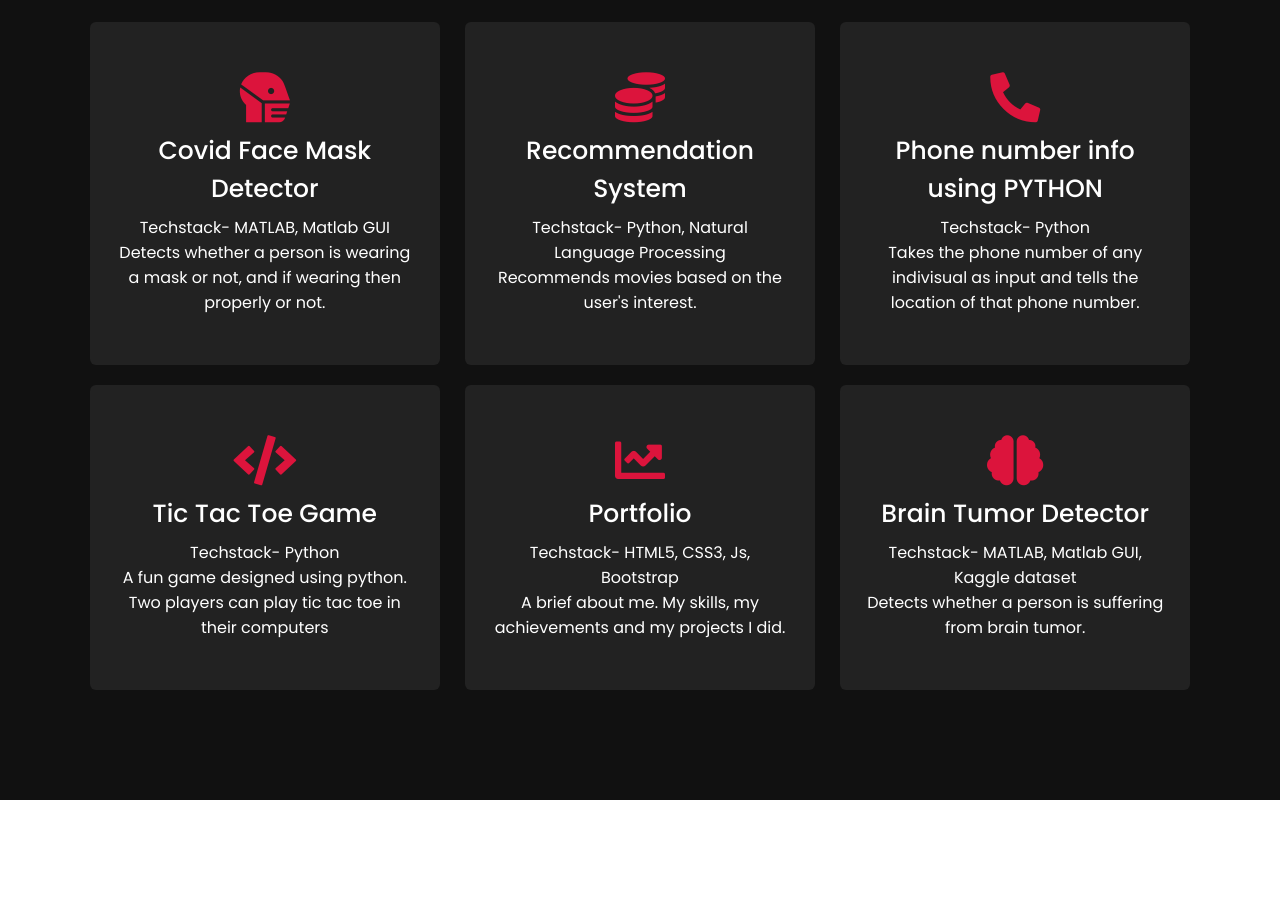
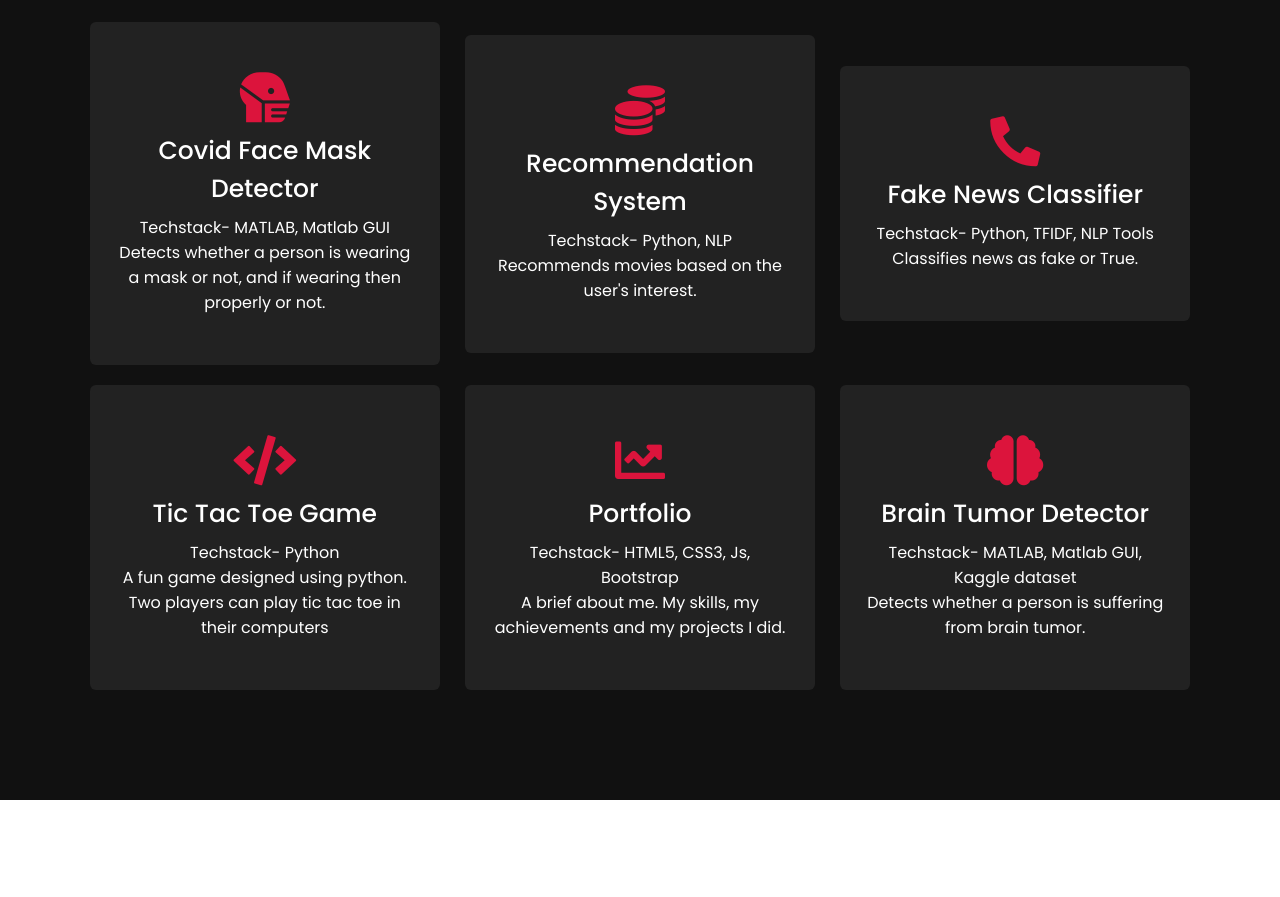
Before and after one commit to Saummya/PersonalWebsite, a plain HTML site: page index.html in a window 1280 px wide. Shown: the part 1740-2637 px from the top of the page. Drawn offline with nearby package versions, Linux system fonts and the light colour scheme.

Commit message:
Update index.html

```diff
--- a/index.html
+++ b/index.html
@@ -84,17 +84,17 @@
                     <div class="box">
                         <i class="fas fa-coins"></i>
                         <div class="text">Recommendation System</div>
-                        <p>Techstack- Python, Natural Language Processing<br>
+                        <p>Techstack- Python, NLP<br>
                             Recommends movies based on the user's interest.   </p>
                     </div>
                 </div>
                 <div class="card">
                     <div class="box">
                         <i class="fas fa-phone-alt"></i>
-                        <div class="text">Phone number info using PYTHON
+                        <div class="text">Fake News Classifier
                         </div>
-                        <p>Techstack- Python<br>
-                            Takes the phone number of any indivisual as input and tells the location of that phone number.
+                        <p>Techstack- Python, TFIDF, NLP Tools<br>
+                            Classifies news as fake or True.
                         </p>
                     </div>
                 </div>
```
